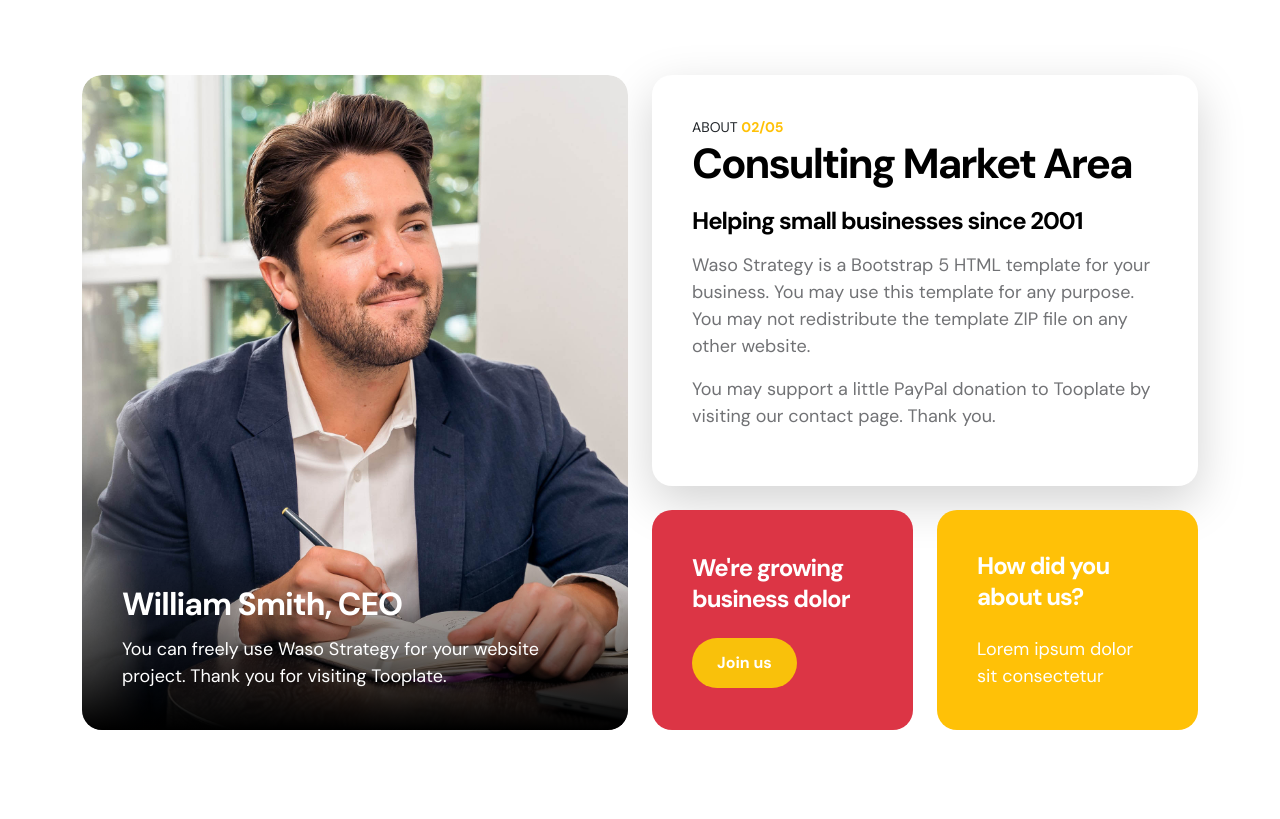
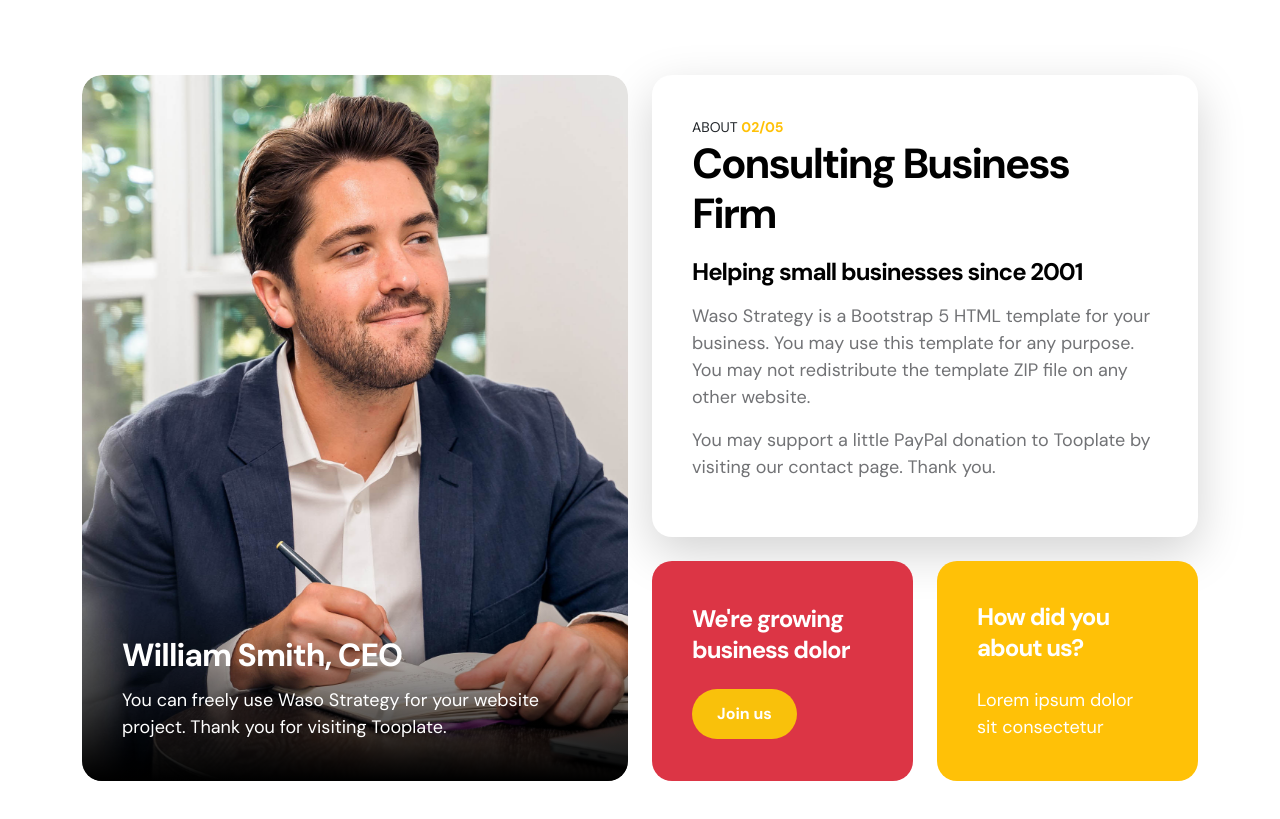
Before and after one commit to vishal-nerkar2004/waso_project, a plain HTML site: page index.html in a window 1280 px wide. Shown: the part 840-1659 px from the top of the page. Drawn offline with Linux system fonts and the light colour scheme.

Commit message:
commiting

```diff
--- a/index.html
+++ b/index.html
@@ -201,7 +201,7 @@ Free Bootstrap 5 HTML Template
                                 <div class="about-info">
                                     <small class="small-title">About <strong class="text-warning">02/05</strong></small>
 
-                                    <h2 class="mb-3">Consulting Market Area</h2>
+                                    <h2 class="mb-3">Consulting Business Firm</h2>
 
                                     <h5 class="mb-3">Helping small businesses since 2001</h5>
 
@@ -256,6 +256,7 @@ Free Bootstrap 5 HTML Template
                                 <div class="nav nav-tabs flex-column align-items-baseline" id="nav-tab" role="tablist">
                                     <button class="nav-link active" id="nav-business-tab" data-bs-toggle="tab" data-bs-target="#nav-business" type="button" role="tab" aria-controls="nav-business" aria-selected="true">
                                         <h3>Business Consulting</h3>
+
 
                                         <span>Lorem ipsum dolor sit amet, consectetur adipiscing elit, sed do eiusmod tempor incididunt ut dolore</span>
                                     </button>
```
